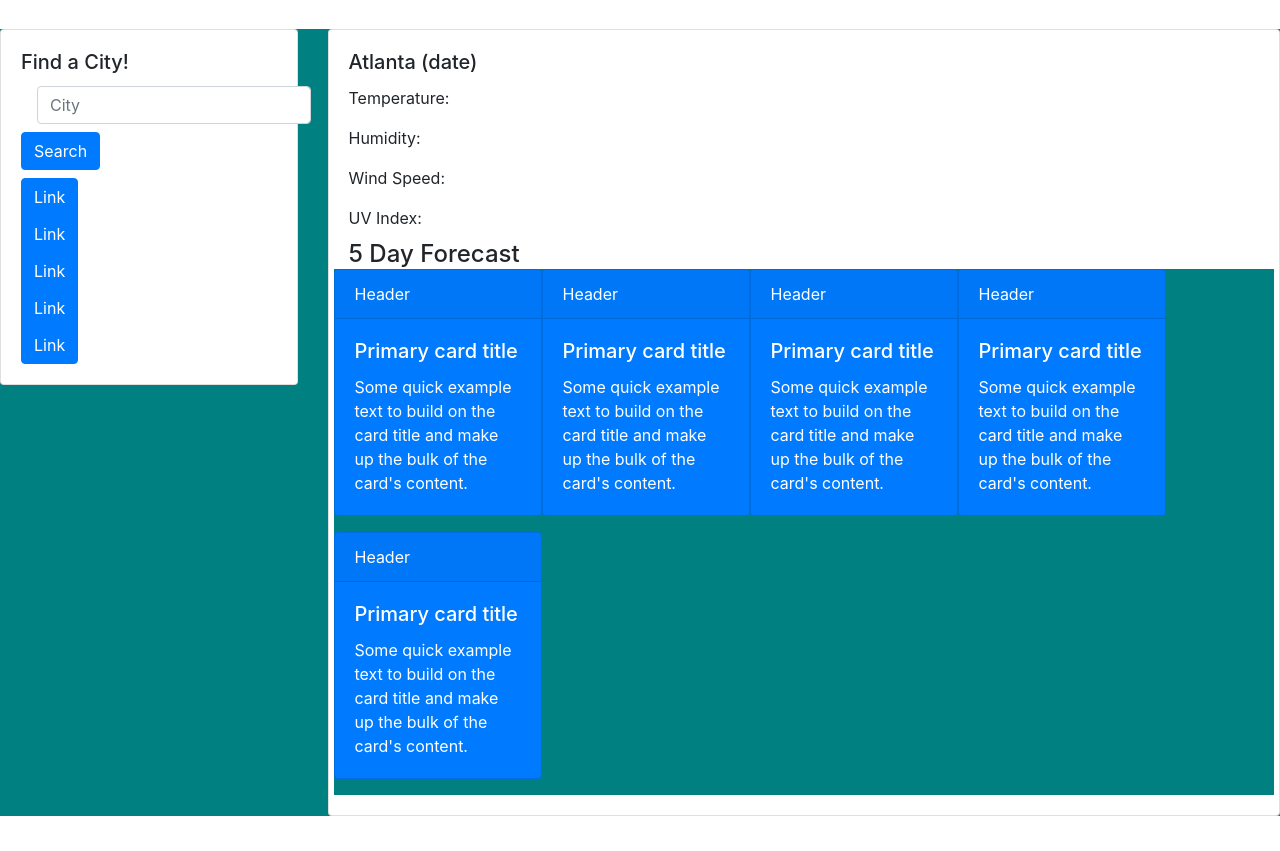
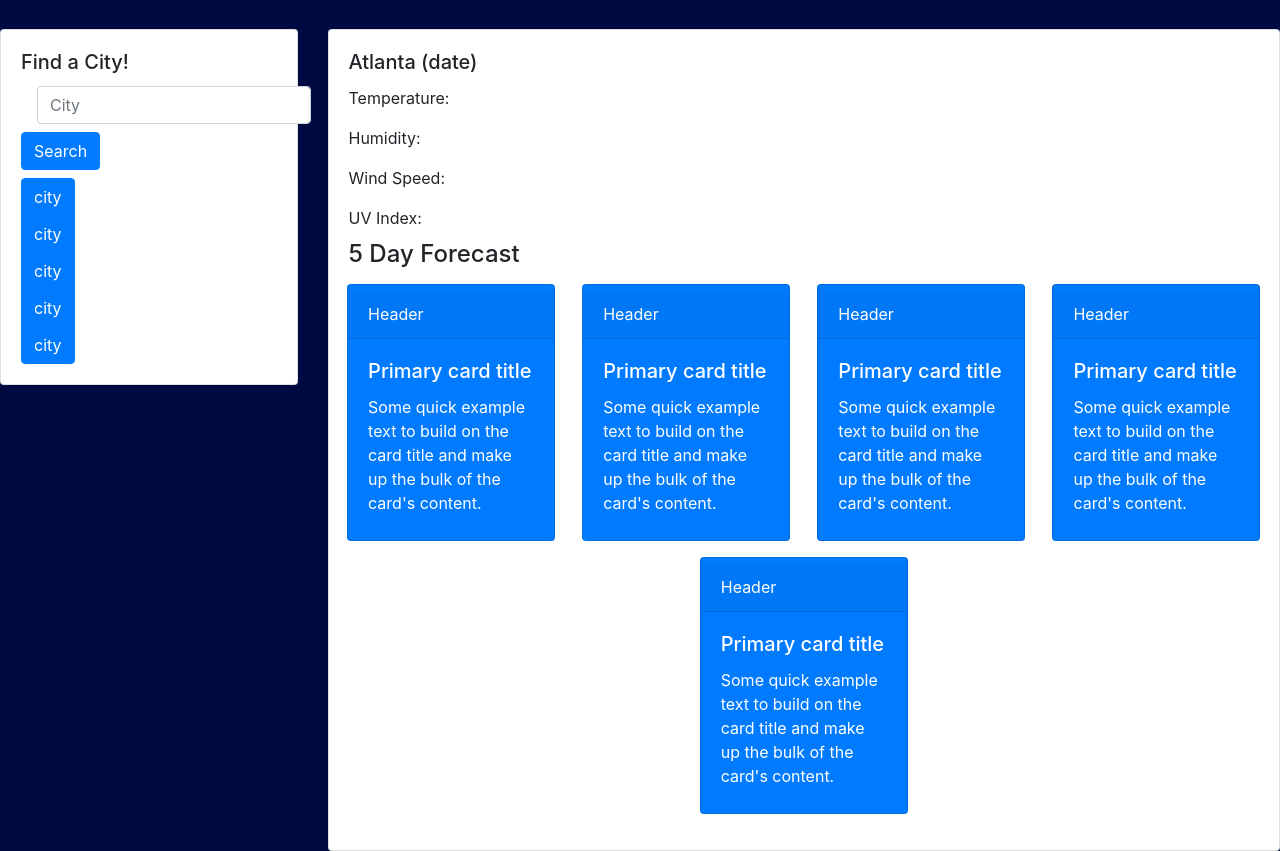
Before and after one commit to eugesol/Weather, a plain HTML site: page index.html in a window 1280 px wide. Shown: the part 98-949 px from the top of the page. Before the commit the page ends 914 px from the top, so only its background shows below. Drawn offline with nearby package versions, Linux system fonts and the light colour scheme; a script that the page names is missing.

Commit message:
added css

```diff
--- a/index.html
+++ b/index.html
@@ -14,7 +14,7 @@
     <div class="jumbotron jumbotron-fluid">
         <div class="container">
           <h1 class="display-4">Weather Dashboard</h1>
-
+        </div>
     </div>
     </header>
     <div class="row">
@@ -30,11 +30,11 @@
                     <button type="submit" class="btn btn-primary mb-2">Search</button>
                 </form>
                 <div class="btn-group-vertical">
-                    <a class="btn btn-primary" href="#" role="button">Link</a>
-                    <a class="btn btn-primary" href="#" role="button">Link</a>
-                    <a class="btn btn-primary" href="#" role="button">Link</a>
-                    <a class="btn btn-primary" href="#" role="button">Link</a>
-                    <a class="btn btn-primary" href="#" role="button">Link</a>
+                    <a class="btn btn-primary" href="#" role="button">city</a>
+                    <a class="btn btn-primary" href="#" role="button">city</a>
+                    <a class="btn btn-primary" href="#" role="button">city</a>
+                    <a class="btn btn-primary" href="#" role="button">city</a>
+                    <a class="btn btn-primary" href="#" role="button">city</a>
                 </div>
                 </div>
             </div>
@@ -49,35 +49,35 @@
                   <p class="card-text">UV Index:</p>
                   <h4 class="card-subtitle">5 Day Forecast</h4>
                   <div class="row">
-                    <div class="card text-white bg-primary mb-3" style="max-width: 13rem;">
+                    <div class="card text-white bg-primary mb-3" id="fiveDay" style="max-width: 13rem;">
                         <div class="card-header">Header</div>
                         <div class="card-body">
                         <h5 class="card-title">Primary card title</h5>
                         <p class="card-text">Some quick example text to build on the card title and make up the bulk of the card's content.</p>
                         </div>
                     </div>
-                    <div class="card text-white bg-primary mb-3" style="max-width: 13rem;">
+                    <div class="card text-white bg-primary mb-3" id="fiveDay" style="max-width: 13rem;">
                         <div class="card-header">Header</div>
                         <div class="card-body">
                         <h5 class="card-title">Primary card title</h5>
                         <p class="card-text">Some quick example text to build on the card title and make up the bulk of the card's content.</p>
                         </div>
                     </div>
-                    <div class="card text-white bg-primary mb-3" style="max-width: 13rem;">
+                    <div class="card text-white bg-primary mb-3" id="fiveDay" style="max-width: 13rem;">
                         <div class="card-header">Header</div>
                         <div class="card-body">
                         <h5 class="card-title">Primary card title</h5>
                         <p class="card-text">Some quick example text to build on the card title and make up the bulk of the card's content.</p>
                         </div>
                     </div>
-                    <div class="card text-white bg-primary mb-3" style="max-width: 13rem;">
+                    <div class="card text-white bg-primary mb-3" id="fiveDay" style="max-width: 13rem;">
                         <div class="card-header">Header</div>
                         <div class="card-body">
                         <h5 class="card-title">Primary card title</h5>
                         <p class="card-text">Some quick example text to build on the card title and make up the bulk of the card's content.</p>
                         </div>
                     </div>
-                    <div class="card text-white bg-primary mb-3" style="max-width: 13rem;">
+                    <div class="card text-white bg-primary mb-3" id="fiveDay" style="max-width: 13rem;">
                         <div class="card-header">Header</div>
                         <div class="card-body">
                         <h5 class="card-title">Primary card title</h5>
@@ -90,5 +90,7 @@
 
         </div>
     </div>
+    <script src="https://api.openweathermap.org/data/2.5/onecall?lat={lat}&lon={lon}&
+    exclude=hourly,minutely&appid=ce83252be18376c8f9fac4b5d38d5a0c"></script>
 </body>
 </html>
--- /dev/null
+++ b/script.js
@@ -0,0 +1,3 @@
+$(document).ready(function () {
+
+});
--- a/style.css
+++ b/style.css
@@ -1,6 +1,6 @@
 
 .jumbotron {
-    background-color: rgb(96, 96, 245);
+    background-color: rgb(42, 42, 151);
     padding-bottom: 5px;
     padding-top: 5px;
     color:white;
@@ -11,7 +11,17 @@
     margin-right:auto;
 
 }
+body {
+    background-color: rgb(0, 10, 66);
+}
 
-.row {
-   background-color: teal;
+h4 {
+    padding-bottom: 15px;
 }
+
+#fiveDay {
+    padding-bottom: 5px;
+    padding-top: 5px;
+    margin-left:auto;
+    margin-right:auto;
+}
```
